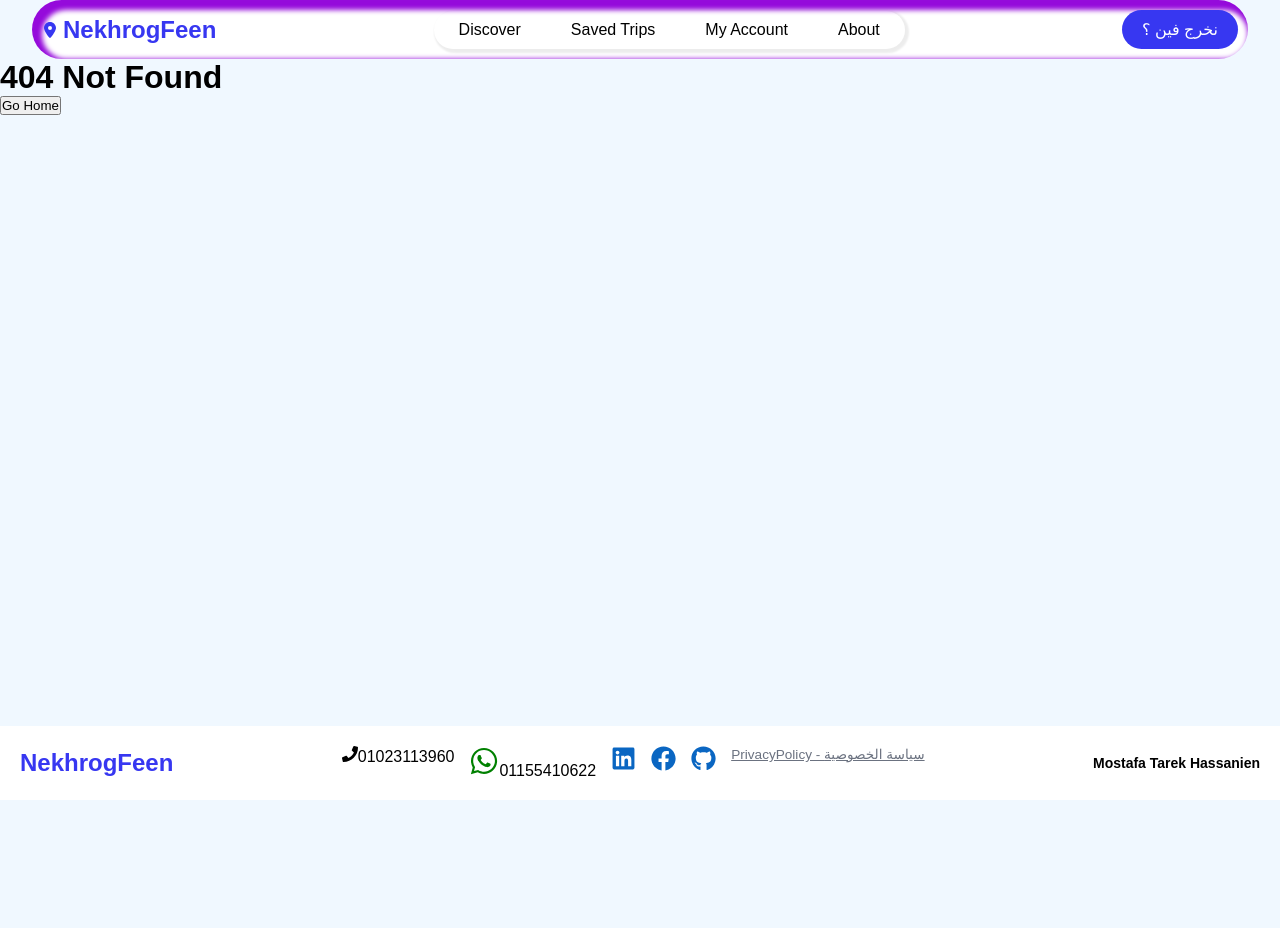
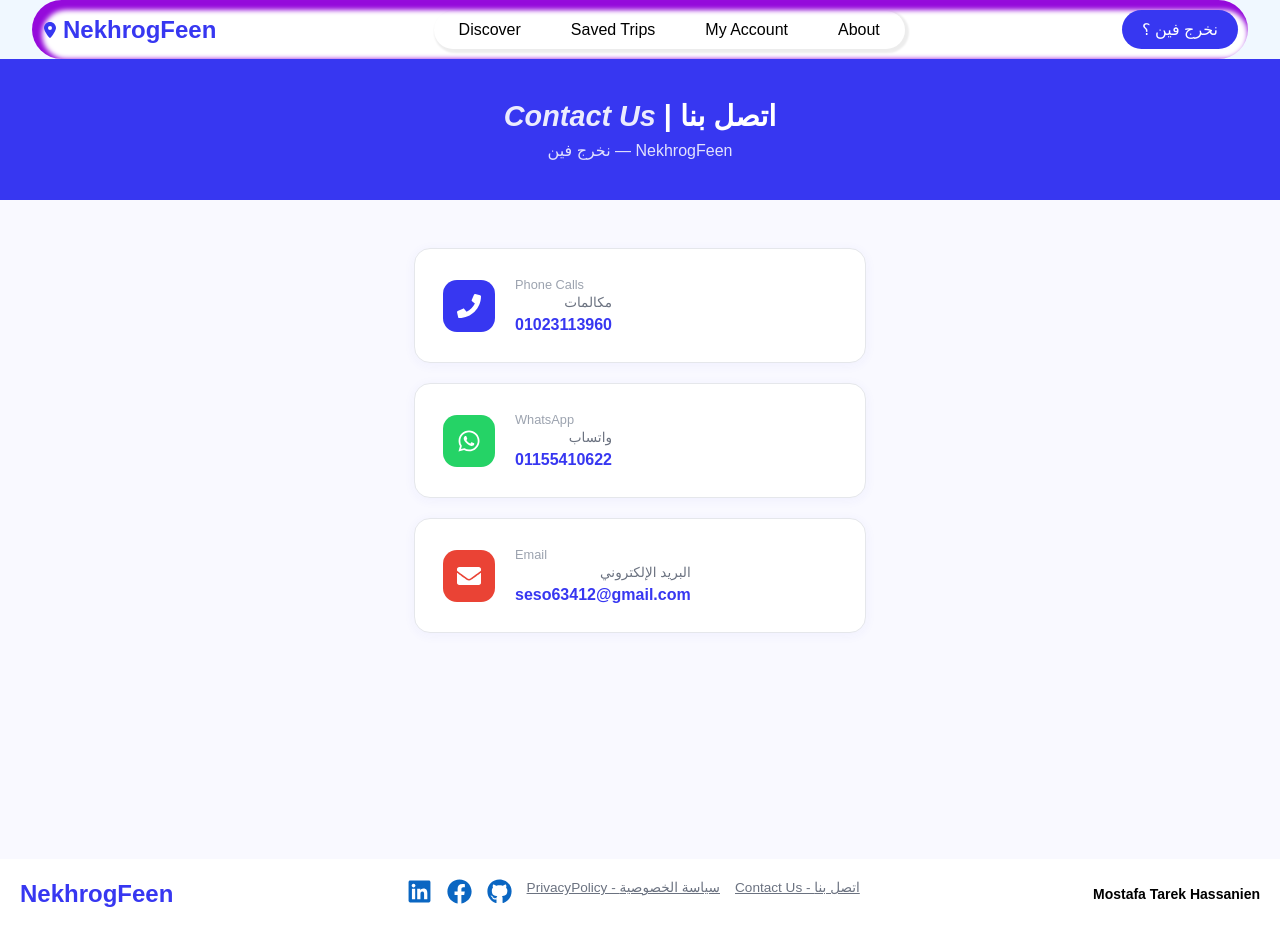
Before and after one commit to Mostafa205dev/NekhrogFeen, a React (Create React App) app: page /contact in a window 1280 px wide. Before the commit the page ends 800 px from the top, so only its background shows below. Built offline with nearby package versions, Linux system fonts and the light colour scheme.

Commit message:
add ContactUs page

```diff
--- a/src/App.js
+++ b/src/App.js
@@ -8,6 +8,9 @@
 import About from './pages/About';
 import CategoryPage from './pages/CategoryPage';
 import PrivacyPolicy from './pages/PrivacyPolicy';
+import ContactUs from './pages/ContactUs';
+
+
 
 function App() {
 
@@ -22,6 +25,7 @@
           <Route path="/About" element={<About />} />
           <Route path="/:category" element={<CategoryPage />} />
           <Route path="/privacy-policy" element={<PrivacyPolicy />} />
+          <Route path="/contact" element={<ContactUs />} />
         </Routes>
       </main>
       <Footer />
--- a/src/components/Footer.jsx
+++ b/src/components/Footer.jsx
@@ -1,6 +1,5 @@
 import "./Footer.css";
-import { Link } from 'react-router-dom';
-
+import { Link } from "react-router-dom";
 
 import {
   FaWhatsapp,
@@ -15,14 +14,14 @@
     <div className="footer">
       <h3 className="icon">NekhrogFeen</h3>
       <div className="links">
-        <p>
+        {/* <p>
           <FaPhone />
           01023113960
         </p>
         <p>
           <FaWhatsapp size={30} color="green" />
           01155410622
-        </p>
+        </p> */}
         <a
           href="https://www.linkedin.com/in/mostafa-tarek-448665250/"
           target="_blank"
@@ -48,7 +47,10 @@
           to="/privacy-policy"
           style={{ color: "#6b7280", fontSize: "0.85rem" }}
         >
-         PrivacyPolicy - سياسة الخصوصية
+          PrivacyPolicy - سياسة الخصوصية
+        </Link>
+        <Link to="/contact" style={{ color: "#6b7280", fontSize: "0.85rem" }}>
+          Contact Us - اتصل بنا
         </Link>
       </div>
       <h3 className="rights">Mostafa Tarek Hassanien</h3>
--- /dev/null
+++ b/src/pages/ContactUs.css
@@ -0,0 +1,102 @@
+/* src/pages/ContactUs.css */
+
+.contact-container {
+  font-family: 'Cairo', sans-serif;
+  background: #f9f9ff;
+  min-height: 100vh;
+}
+
+.contact-header {
+  background: #3737f1;
+  color: white;
+  padding: 40px 24px;
+  text-align: center;
+}
+
+.contact-header h1 {
+  font-size: 1.8rem;
+  font-weight: 900;
+}
+
+.contact-header p {
+  opacity: 0.85;
+  margin-top: 8px;
+}
+
+.header-en {
+  font-style: italic;
+  opacity: 0.9;
+}
+
+.contact-content {
+  max-width: 500px;
+  margin: 48px auto;
+  padding: 0 24px 80px;
+  display: flex;
+  flex-direction: column;
+  gap: 20px;
+}
+
+.contact-card {
+  background: white;
+  border-radius: 16px;
+  padding: 28px;
+  border: 1px solid #e5e7eb;
+  box-shadow: 0 2px 12px rgba(55, 55, 241, 0.05);
+  display: flex;
+  align-items: center;
+  gap: 20px;
+}
+
+.contact-icon-wrap {
+  width: 52px;
+  height: 52px;
+  border-radius: 14px;
+  display: flex;
+  align-items: center;
+  justify-content: center;
+  color: white;
+  flex-shrink: 0;
+}
+
+.contact-icon-wrap.phone  { background: #3737f1; }
+.contact-icon-wrap.whatsapp { background: #25D366; }
+.contact-icon-wrap.email  { background: #EA4335; }
+
+.contact-info {
+  display: flex;
+  flex-direction: column;
+  gap: 2px;
+}
+
+.contact-label-en {
+  font-size: 0.8rem;
+  color: #9ca3af;
+  direction: ltr;
+  text-align: left;
+}
+
+.contact-label-ar {
+  font-size: 0.85rem;
+  color: #6b7280;
+  direction: rtl;
+}
+
+.contact-value {
+  font-size: 1rem;
+  font-weight: 700;
+  color: #3737f1;
+  text-decoration: none;
+  margin-top: 4px;
+  direction: ltr;
+}
+
+.contact-value:hover {
+  text-decoration: underline;
+}
+
+@media (max-width: 480px) {
+  .contact-card {
+    padding: 20px;
+  }
+}
--- /dev/null
+++ b/src/pages/ContactUs.jsx
@@ -0,0 +1,52 @@
+// src/pages/ContactUs.jsx
+import './ContactUs.css';
+import { FaWhatsapp, FaPhone, FaEnvelope } from 'react-icons/fa';
+
+export default function ContactUs() {
+  return (
+    <div className="contact-container">
+
+      <div className="contact-header">
+        <h1><span className="header-en">Contact Us</span> | اتصل بنا</h1>
+        <p>نخرج فين — NekhrogFeen</p>
+      </div>
+
+      <div className="contact-content">
+
+        <div className="contact-card">
+          <div className="contact-icon-wrap phone">
+            <FaPhone size={24} />
+          </div>
+          <div className="contact-info">
+            <span className="contact-label-en">Phone Calls</span>
+            <span className="contact-label-ar">مكالمات</span>
+            <a href="tel:01023113960" className="contact-value">01023113960</a>
+          </div>
+        </div>
+
+        <div className="contact-card">
+          <div className="contact-icon-wrap whatsapp">
+            <FaWhatsapp size={24} />
+          </div>
+          <div className="contact-info">
+            <span className="contact-label-en">WhatsApp</span>
+            <span className="contact-label-ar">واتساب</span>
+            <a href="https://wa.me/201155410622" target="_blank" rel="noreferrer" className="contact-value">01155410622</a>
+          </div>
+        </div>
+
+        <div className="contact-card">
+          <div className="contact-icon-wrap email">
+            <FaEnvelope size={24} />
+          </div>
+          <div className="contact-info">
+            <span className="contact-label-en">Email</span>
+            <span className="contact-label-ar">البريد الإلكتروني</span>
+            <a href="mailto:seso63412@gmail.com" className="contact-value">seso63412@gmail.com</a>
+          </div>
+        </div>
+
+      </div>
+    </div>
+  );
+}
--- a/src/pages/PrivacyPolicy.jsx
+++ b/src/pages/PrivacyPolicy.jsx
@@ -1,61 +1,146 @@
 // src/pages/PrivacyPolicy.jsx
-import './PrivacyPolicy.css';
-
+import "./PrivacyPolicy.css";
+import { FaWhatsapp, FaPhone } from "react-icons/fa";
 const sections = [
   {
-    icon: '📋',
-    title: { ar: 'مقدمة', en: 'Introduction' },
+    icon: "📋",
+    title: { ar: "مقدمة", en: "Introduction" },
     content: {
-      ar: <p>مرحباً بك في <strong>نخرج فين</strong>. نحن نحترم خصوصيتك ونلتزم بحماية بياناتك الشخصية. توضح هذه السياسة كيفية جمع بياناتك واستخدامها عند استخدامك لموقعنا.</p>,
-      en: <p>Welcome to <strong>NekhrogFeen</strong>. We respect your privacy and are committed to protecting your personal data. This policy explains how we collect and use your data when you use our website.</p>,
+      ar: (
+        <p>
+          مرحباً بك في <strong>نخرج فين</strong>. نحن نحترم خصوصيتك ونلتزم
+          بحماية بياناتك الشخصية. توضح هذه السياسة كيفية جمع بياناتك واستخدامها
+          عند استخدامك لموقعنا.
+        </p>
+      ),
+      en: (
+        <p>
+          Welcome to <strong>NekhrogFeen</strong>. We respect your privacy and
+          are committed to protecting your personal data. This policy explains
+          how we collect and use your data when you use our website.
+        </p>
+      ),
     },
   },
   {
-    icon: '📊',
-    title: { ar: 'البيانات التي نجمعها', en: 'Data We Collect' },
+    icon: "📊",
+    title: { ar: "البيانات التي نجمعها", en: "Data We Collect" },
     content: {
-      ar: <ul><li>بيانات الاستخدام مثل الصفحات التي تزورها والوقت الذي تقضيه عليها</li><li>نوع المتصفح ونظام التشغيل</li><li>عنوان IP بشكل مجهول</li><li>الإجراءات التي تقوم بها داخل الموقع</li></ul>,
-      en: <ul><li>Usage data such as pages you visit and time spent on them</li><li>Browser type and operating system</li><li>Anonymized IP address</li><li>Actions you perform within the website</li></ul>,
+      ar: (
+        <ul>
+          <li>
+            بيانات الاستخدام مثل الصفحات التي تزورها والوقت الذي تقضيه عليها
+          </li>
+          <li>نوع المتصفح ونظام التشغيل</li>
+          <li>عنوان IP بشكل مجهول</li>
+          <li>الإجراءات التي تقوم بها داخل الموقع</li>
+        </ul>
+      ),
+      en: (
+        <ul>
+          <li>Usage data such as pages you visit and time spent on them</li>
+          <li>Browser type and operating system</li>
+          <li>Anonymized IP address</li>
+          <li>Actions you perform within the website</li>
+        </ul>
+      ),
     },
   },
   {
-    icon: '🎯',
-    title: { ar: 'كيف نستخدم بياناتك', en: 'How We Use Your Data' },
+    icon: "🎯",
+    title: { ar: "كيف نستخدم بياناتك", en: "How We Use Your Data" },
     content: {
-      ar: <ul><li>تحسين تجربة المستخدم وأداء الموقع</li><li>تحليل كيفية استخدام الموقع لتطويره</li><li>عرض توصيات مخصصة حسب تفضيلاتك</li></ul>,
-      en: <ul><li>Improving user experience and website performance</li><li>Analyzing how the site is used to develop it further</li><li>Showing personalized recommendations based on your preferences</li></ul>,
+      ar: (
+        <ul>
+          <li>تحسين تجربة المستخدم وأداء الموقع</li>
+          <li>تحليل كيفية استخدام الموقع لتطويره</li>
+          <li>عرض توصيات مخصصة حسب تفضيلاتك</li>
+        </ul>
+      ),
+      en: (
+        <ul>
+          <li>Improving user experience and website performance</li>
+          <li>Analyzing how the site is used to develop it further</li>
+          <li>
+            Showing personalized recommendations based on your preferences
+          </li>
+        </ul>
+      ),
     },
   },
   {
-    icon: '🔗',
-    title: { ar: 'مشاركة البيانات مع أطراف ثالثة', en: 'Third-Party Data Sharing' },
+    icon: "🔗",
+    title: {
+      ar: "مشاركة البيانات مع أطراف ثالثة",
+      en: "Third-Party Data Sharing",
+    },
     content: {
-      ar: <p>نستخدم <strong>Google Analytics</strong> لتحليل الزيارات. لا نبيع بياناتك الشخصية لأي طرف ثالث.</p>,
-      en: <p>We use <strong>Google Analytics</strong> to analyze traffic. We do not sell your personal data to any third party.</p>,
+      ar: (
+        <p>
+          نستخدم <strong>Google Analytics</strong> لتحليل الزيارات. لا نبيع
+          بياناتك الشخصية لأي طرف ثالث.
+        </p>
+      ),
+      en: (
+        <p>
+          We use <strong>Google Analytics</strong> to analyze traffic. We do not
+          sell your personal data to any third party.
+        </p>
+      ),
     },
   },
   {
-    icon: '🍪',
-    title: { ar: 'الكوكيز', en: 'Cookies' },
+    icon: "🍪",
+    title: { ar: "الكوكيز", en: "Cookies" },
     content: {
-      ar: <p>يستخدم موقعنا الكوكيز لتحسين تجربتك. يمكنك تعطيل الكوكيز من إعدادات متصفحك في أي وقت.</p>,
-      en: <p>Our website uses cookies to improve your experience. You can disable cookies from your browser settings at any time.</p>,
+      ar: (
+        <p>
+          يستخدم موقعنا الكوكيز لتحسين تجربتك. يمكنك تعطيل الكوكيز من إعدادات
+          متصفحك في أي وقت.
+        </p>
+      ),
+      en: (
+        <p>
+          Our website uses cookies to improve your experience. You can disable
+          cookies from your browser settings at any time.
+        </p>
+      ),
     },
   },
   {
-    icon: '🔒',
-    title: { ar: 'أمان البيانات', en: 'Data Security' },
+    icon: "🔒",
+    title: { ar: "أمان البيانات", en: "Data Security" },
     content: {
-      ar: <p>نتخذ إجراءات تقنية وتنظيمية مناسبة لحماية بياناتك من الوصول غير المصرح به.</p>,
-      en: <p>We take appropriate technical and organizational measures to protect your data from unauthorized access.</p>,
+      ar: (
+        <p>
+          نتخذ إجراءات تقنية وتنظيمية مناسبة لحماية بياناتك من الوصول غير المصرح
+          به.
+        </p>
+      ),
+      en: (
+        <p>
+          We take appropriate technical and organizational measures to protect
+          your data from unauthorized access.
+        </p>
+      ),
     },
   },
   {
-    icon: '✏️',
-    title: { ar: 'التحديثات', en: 'Updates' },
+    icon: "✏️",
+    title: { ar: "التحديثات", en: "Updates" },
     content: {
-      ar: <p>قد نقوم بتحديث هذه السياسة من وقت لآخر. سيتم نشر أي تغييرات على هذه الصفحة.</p>,
-      en: <p>We may update this policy from time to time. Any changes will be published on this page.</p>,
+      ar: (
+        <p>
+          قد نقوم بتحديث هذه السياسة من وقت لآخر. سيتم نشر أي تغييرات على هذه
+          الصفحة.
+        </p>
+      ),
+      en: (
+        <p>
+          We may update this policy from time to time. Any changes will be
+          published on this page.
+        </p>
+      ),
     },
   },
 ];
@@ -63,14 +148,14 @@
 export default function PrivacyPolicy() {
   return (
     <div className="privacy-container">
-
       <div className="privacy-header">
-        <h1><span className="header-en">Privacy Policy</span> | سياسة الخصوصية</h1>
+        <h1>
+          <span className="header-en">Privacy Policy</span> | سياسة الخصوصية
+        </h1>
         <p>NekhrogFeen — نخرج فين | nekhrogfeen.app</p>
       </div>
 
       <div className="privacy-content">
-
         {sections.map((section, i) => (
           <div key={i} className="privacy-card">
             <h2>
@@ -92,7 +177,9 @@
           <a href="mailto:seso63412@gmail.com">seso63412@gmail.com</a>
         </div>
 
-        <p className="privacy-date">Last updated — آخر تحديث: مايو / May 2026</p>
+        <p className="privacy-date">
+          Last updated — آخر تحديث: مايو / May 2026
+        </p>
       </div>
     </div>
   );
```
